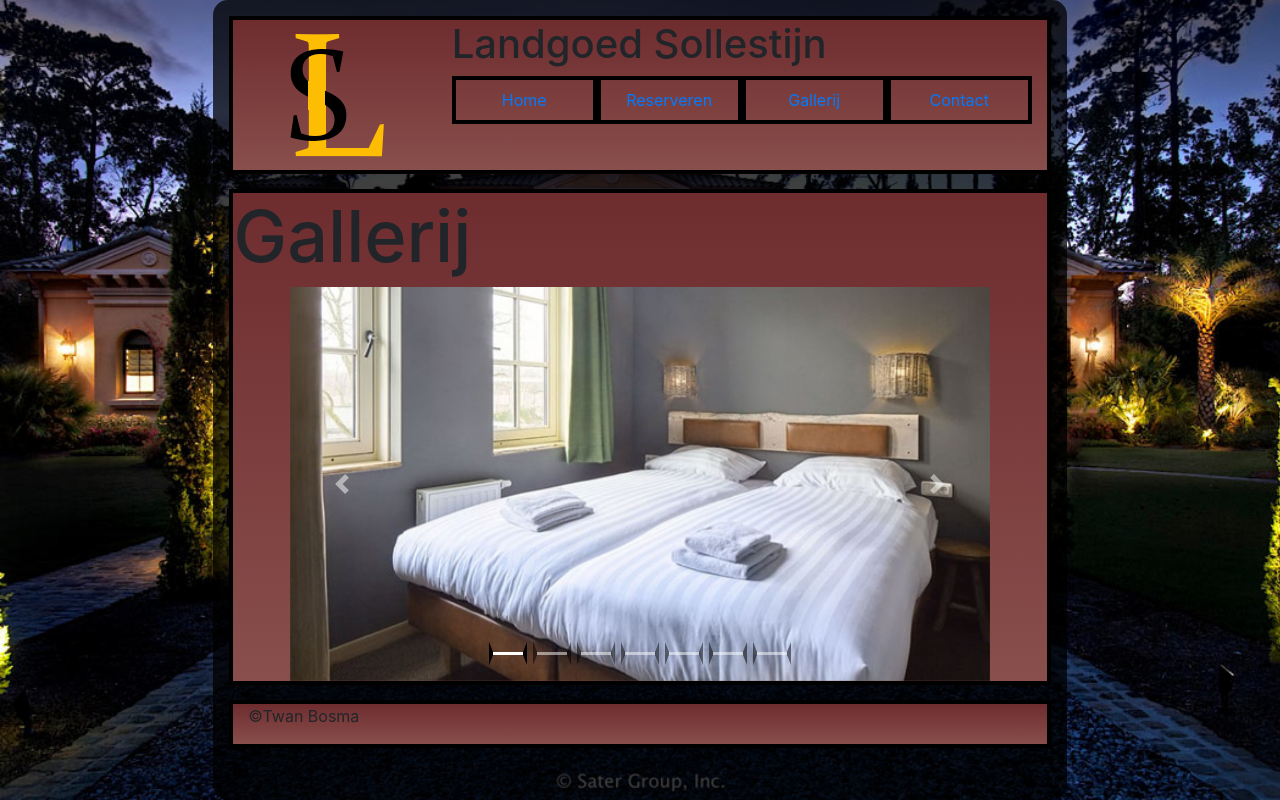
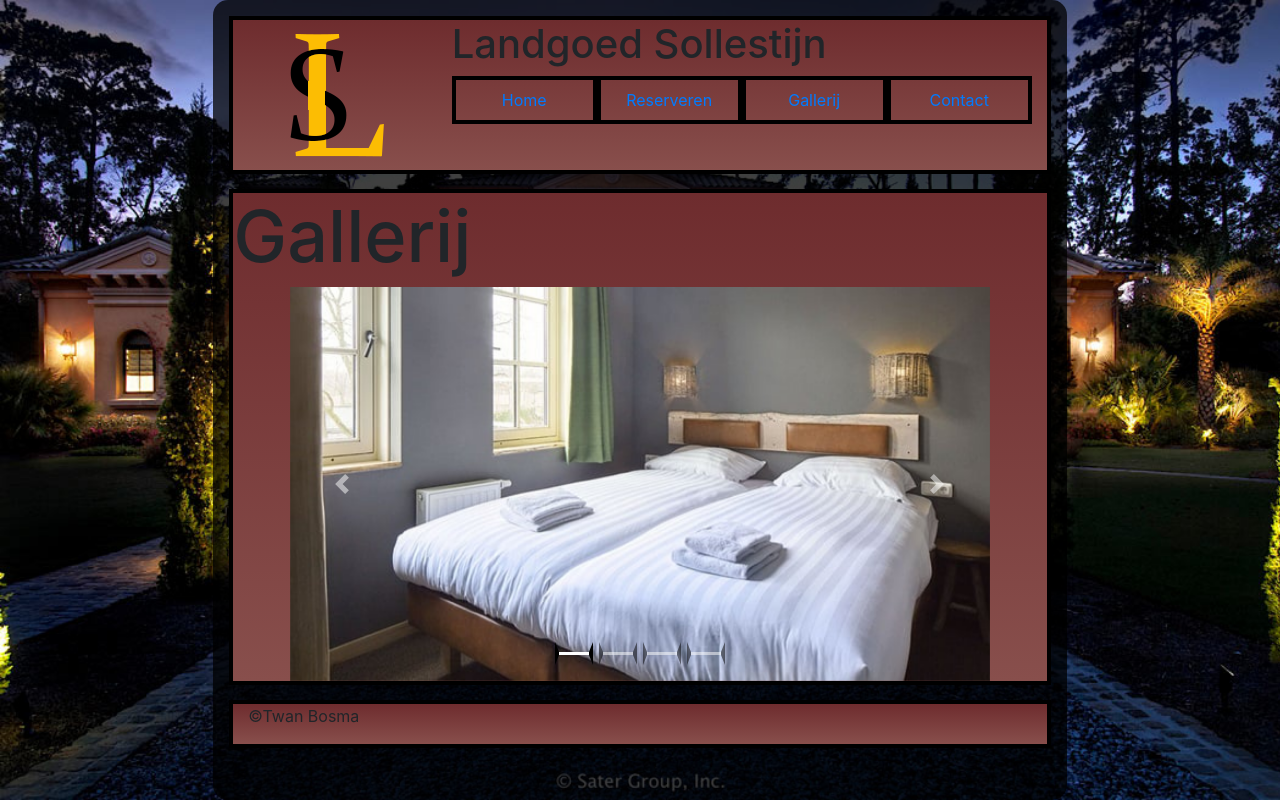
Before and after one commit to MarkBenjamins/Reserveringssysteem, a PHP site: page /gallery.php in a window 1280 px wide. Run offline with PHP 8.4, Linux system fonts and the light colour scheme; some libraries are stand-ins or nearby versions.

Commit message:
Update gallery.php
images verwijderd

```diff
--- a/gallery.php
+++ b/gallery.php
@@ -12,9 +12,6 @@ include('include/header.php');
     <li data-target="#carouselExampleIndicators" data-slide-to="1"></li>
     <li data-target="#carouselExampleIndicators" data-slide-to="2"></li>
     <li data-target="#carouselExampleIndicators" data-slide-to="3"></li>
-    <li data-target="#carouselExampleIndicators" data-slide-to="4"></li>
-    <li data-target="#carouselExampleIndicators" data-slide-to="5"></li>
-    <li data-target="#carouselExampleIndicators" data-slide-to="6"></li>
   </ol>
   <div class="carousel-inner">
     <div class="carousel-item active">
@@ -24,16 +21,10 @@ include('include/header.php');
       <img class="d-block w-100" src="img/kamer2.jpg" alt="Second slide">
     </div>
     <div class="carousel-item">
-      <img class="d-block w-100" src="img/kamer3.jpg" alt="Third slide">
-    </div>
-    <div class="carousel-item">
       <img class="d-block w-100" src="img/kamer4.jpg" alt="Fourth slide">
     </div>
     <div class="carousel-item">
       <img class="d-block w-100" src="img/kamer5.jpg" alt="Fifth slide">
-    </div>
-    <div class="carousel-item">
-      <img class="d-block w-100" src="img/kamer6.jpg" alt="Sixth slide">
     </div>
   </div>
   <a class="carousel-control-prev" href="#carouselExampleIndicators" role="button" data-slide="prev">
```
